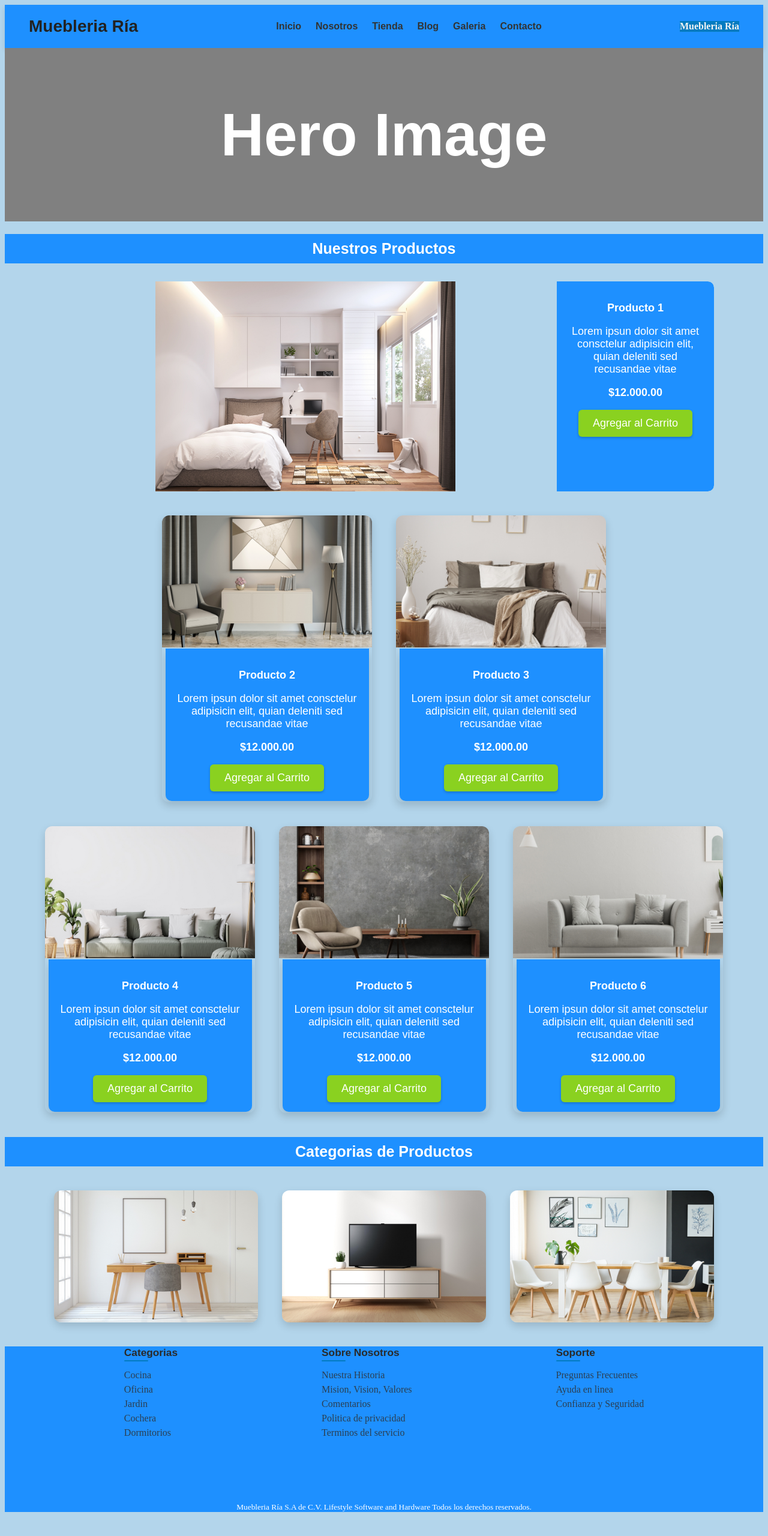
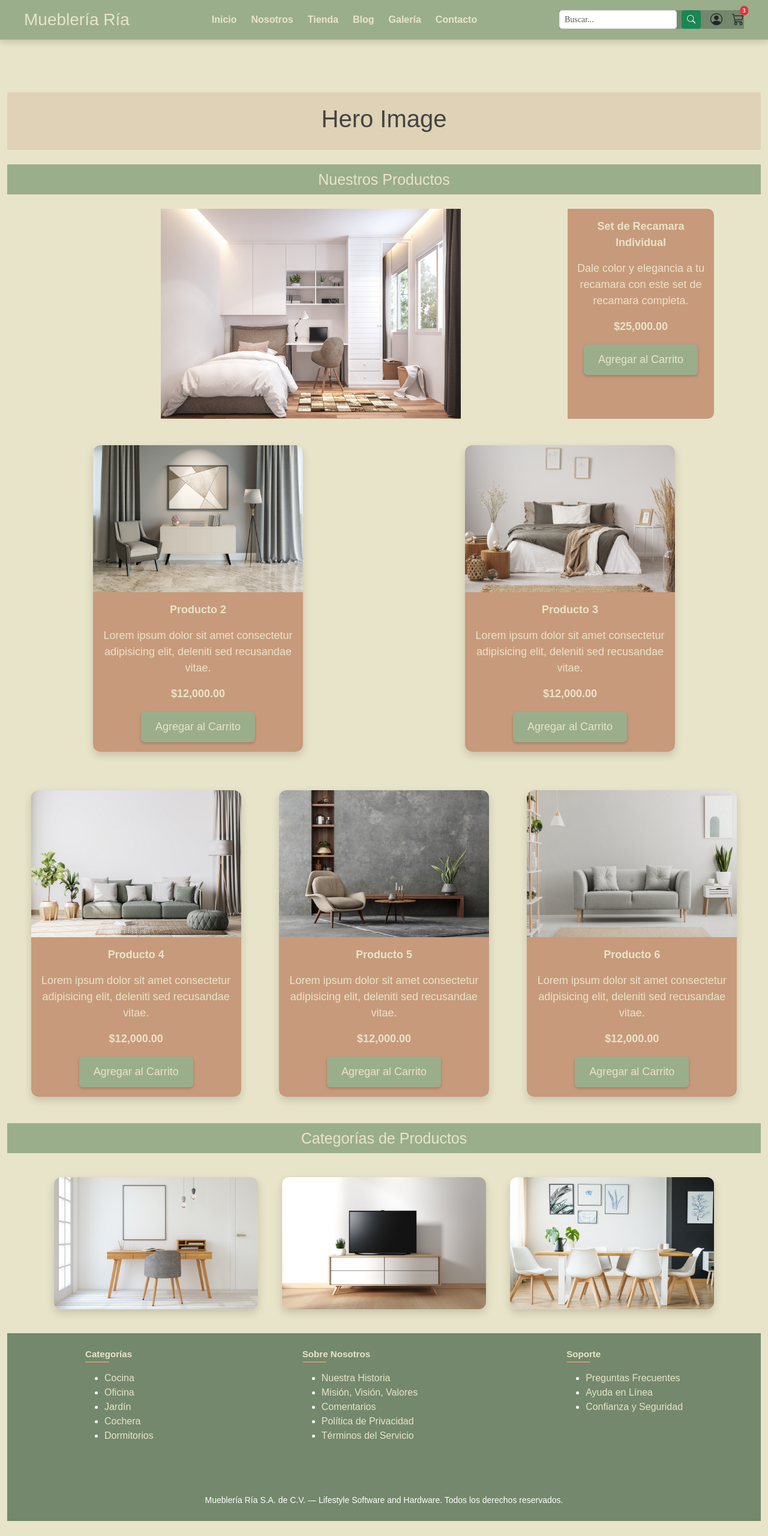
Before and after one commit to HosoSlkRfc/Entregable_proyecto_frontend, a plain HTML site: page Index.html in a window 1280 px wide. Shown: the whole page at 60% size. After the commit the page ends 2535 px from the top, so only its background shows below. Drawn offline with nearby package versions, Linux system fonts and the light colour scheme.

Commit message:
se Hizo responsibo y se cambio la gama de colores

```diff
--- a/Css/style.css
+++ b/Css/style.css
@@ -1,73 +1,64 @@
 
-body{
-    background-color: #b3d5eb;
-}
-
-.playfair-nec{
-  font-family: "Playfair", serif;
-  font-optical-sizing: auto;
-  font-weight: ;
-  font-style: normal;
-  font-variation-settings:"wdth" 100;
-}
-
-.playfair-nec-negri{
-  font-family: "Playfair", serif;
-  font-optical-sizing: auto;
-  font-weight: 700;
-  font-style: normal;
-  font-variation-settings: "wdth" 100;
+body {
+  background-color: #E8E4C9;
+  color: #444;
+  padding-top: 150px;
+  font-family: 'Raleway', sans-serif;
 }
 
 
-.raleway-nec1{
+.playfair-nec, .playfair-nec-negri {
+  font-family: "Playfair", serif;
+  font-optical-sizing: auto;
+}
+
+.playfair-nec-negri {
+  font-weight: 700;
+}
+
+.raleway-nec1, .raleway-nec1-negri {
   font-family: "Raleway", sans-serif;
   font-optical-sizing: auto;
-  font-weight: ;
-  font-style: normal;
 }
 
-.raleway-nec1-negri{
-  font-family: "Raleway", sans-serif;
-  font-optical-sizing: auto;
+.raleway-nec1-negri {
   font-weight: 700;
-  font-style: normal;
 }
 
-.heroimg{
-    background-color: gray;
-    color: white;
+
+.heroimg {
+  background-color: #E0D2B6;
+  color: #444;
   padding: 20px;
   font-size: 50px;
   text-align: center;
+}
 
 
-}
-
-.fondo-titulo1{
-
-    background-color: dodgerblue;
-    color: white;
+.fondo-titulo1 {
+  background-color: #9BAE8C;
+  color: #E8E4C9;
   font-size: 25px;
   text-align: center;
   padding: 10px;
 }
 
-.fondo-etq1{
-    background-color: dodgerblue;
-    color: white;
+
+.fondo-etq1 {
+  width: 100%;
+  background-color: #C79A7B;
+  color: #E8E4C9;
   font-size: 18px;
   text-align: center;
-    width: auto;
-    max-width: 90%;
-    margin: 2px;
   padding: 16px 12px;
-    border-radius: 0 0 10px 10px;
-    box-shadow: 0 8px 16px rgba(0,0,0,.15);
+  border-radius: 0 0 12px 12px;
+  box-shadow: none;
+  margin: 0;
 }
-.fondo-etqhorizontal{
-    background-color: dodgerblue;
-    color: white;
+
+.fondo-etqhorizontal {
+  background-color: #C79A7B;
+  color: #E8E4C9;
   font-size: 18px;
   text-align: center;
   width: 250px;
@@ -77,9 +68,10 @@ body{
   box-shadow: none;
 }
 
-.bcarrito{
-    background-color: rgb(138, 209, 32);
-    color: white;
+
+.bcarrito {
+  background-color: #9BAE8C;
+  color: #E8E4C9;
   border: none;
   border-radius: 6px;
   padding: 12px 24px;
@@ -90,29 +82,31 @@ body{
   text-align: center;
   box-shadow: 0 2px 4px rgba(0, 0, 0, 0.2);
 }
+.bcarrito:hover {
+  background-color: #73886C;
+}
 
-.img-producvertical{
+
+.img-producvertical {
   display: flex;
   flex-direction: column;
   align-items: center;
-    justify-content: center;
-    /*background-color: #f4f4f4;*/
+  justify-content: flex-start;
+  max-width: 350px;
+  width: 100%;
+  margin: 20px auto;
   border-radius: 12px;
   overflow: hidden;
-    max-width: 350px;
   box-shadow: 0 6px 14px rgba(0,0,0,.15);
 }
-
-
-.img-productosobre{
-    width: 420px;
-    height: 220px;
-    object-fit: cover;
+.img-productosobre {
+  width: 100%;
+  height: auto;
   border-radius: 12px 12px 0 0;
   display: block;
+  object-fit: cover;
 }
-
-.img-produtohorizontal{
+.img-produtohorizontal {
   display: flex;
   align-items: stretch;
   justify-content: center;
@@ -122,25 +116,24 @@ max-width: 1100px;
   margin: 30px auto;
   overflow: hidden;
 }
-.img-produ-lado{
+.img-produ-lado {
   width: 80%;
   height: 350px;
   object-fit: contain;
   border-radius: 10px 0 0 10px;
   display: block;
 }
-
-.fila-productos{
+.fila-productos {
   display: flex;
   flex-wrap: wrap;
   justify-content: center;
   gap: 40px;
   margin: 40px auto;
   max-width: 1200px;
-
 }
 
-.categoria{
+
+.categoria {
   position: relative;
   width: 340px;
   height: 220px;
@@ -150,82 +143,76 @@ overflow: hidden;
   cursor: pointer;
   transition: transform 0.3s ease;
 }
-.img-categoria{
+.img-categoria {
   width: 100%;
   height: 100%;
   object-fit: cover;
   display: block;
   transition: transform 0.5s ease, filter 0.3s ease;
 }
-.categoria:hover .img-categoria{
+.categoria:hover .img-categoria {
   transform: scale(1.1);
   filter: brightness(0.3);
 }
-.overlay{
+.overlay {
   position: absolute;
   top: 50%;
   left: 50%;
   transform: translate(-50%, -50%);
-    color: white;
+  color: #E8E4C9;
   font-size: 24px;
   font-weight: bold;
   opacity: 0;
   transition: opacity 0.3 ease;
   text-shadow: 0 2px 4px rgba(0, 0, 0, 0.6);
 }
-.categoria:hover .overlay{
+.categoria:hover .overlay {
   opacity: 1;
 }
-header{
-    background-color: #f4f4f4;
+
+
+header {
+  background-color: #9BAE8C;
   padding: 20px 40px;
   display: flex;
   justify-content: space-between;
   align-items: center;
   box-shadow: 0 4px 8px rgba(0, 0, 0, 0.1);
 }
-.titulo{
+.titulo {
   font-size: 28px;
-    color: #222;
+  color: #E8E4C9;
   margin: 0;
 }
-.menu-principal ul{
+.menu-principal ul {
   list-style: none;
   display: flex;
   gap: 24px;
   margin: 0;
   padding: 0;
 }
-.menu-principal a{
+.menu-principal a {
   text-decoration: none;
-    font-family: Arial, Helvetica, sans-serif;
   font-weight: 600;
-    color: #333;
-    transition: color 0.3s, border-buttom 0.3s;
-    padding-bottom: 2px solid transparent;
+  color: #E8E4C9;
+  transition: color 0.3s, border-bottom 0.3s;
+}
+.menu-principal a:hover {
+  color: #C79A7B;
+  border-bottom: 2px solid #C79A7B;
 }
 
-.menu-principal a:hover{
-    color: white;
-    border-bottom: 2px solid dodgerblue;
-}
-@media (max-width: 768px){
-    header{
-        flex-direction: column;
-        text-align: center;
-    }
-    .menu-principal ul{
-        flex-direction: column;
-        gap: 12px;
-    }
-}
-span{
-    background-color: #037BC0;
-    color: #f4f4f4;
+span {
+  background-color: #73886C;
+  color: #E8E4C9;
 }
 
 
-.menubajo{
+footer {
+  background-color: #73886C;
+  color: #E8E4C9;
+}
+.menubajo {
   margin: 0 100px;
   display: flex;
   flex-direction: column;
@@ -236,50 +223,149 @@ span{
   border-radius: 12px;
   overflow: hidden;
 }
-
-.menubajo h3{
+.menubajo h3 {
   margin: 0 0 8px;
   font-size: 1.08rem;
   font-weight: 600;
-    color: #2a2a2a;
+  color: #E8E4C9;
   position: relative;
 }
-.menubajo h3::after{
+.menubajo h3::after {
   content: "";
-    position:absolute;
+  position: absolute;
   left: 0;
   bottom: -4px;
   width: 40px;
   height: 2px;
-    background: #037BC0;
+  background: #C79A7B;
   border-radius: 2px;
 }
-
-.menubajo ul{
-    margin: 0;
-    padding: 0;
-    list-style: none;
-    display: flex;
-    flex-direction: column;
-    gap: 6px;
+.menubajo a {
+  text-decoration: none;
+  color: #E8E4C9;
 }
-.menubajo a{
-    text-decoration: none;
-    color: #2c3e50;
-    transition: color.2s;
-    transform: .15s;
-}
-.menubajo a:hover{
-    color:#f4f4f4;
+.menubajo a:hover {
+  color: #C79A7B;
   text-decoration: underline;
   transform: translateX(3px);
 }
 
-footer{
-    background-color: dodgerblue;
-    color: white;
+
+.header-fijo {
+  position: fixed;
+  top: 0;
+  left: 0;
+  width: 100%;
+  z-index: 999;
+  background-color: #9BAE8C;
+  box-shadow: 0 4px 10px rgba(0, 0, 0, 0.15);
 }
+body { padding-top: 130px; }
+
+
+.icon-hover { transition: all 0.3s ease; }
+.icon-hover:hover {
+  color: #C79A7B !important;
+  transform: scale(1.1);
+}
+.badge {
+  font-size: 0.65rem;
+  padding: 0.3em 0.4em;
+  transform: translate(-25%, -25%);
+}
+.menu-toggle{
+    display: none !important;
+}
+
+
+@media (max-width: 768px) {
   header {
-    background-color: dodgerblue;
-    color: white;
+    flex-direction: column;
+    text-align: center;
   }
+
+
+  .menu-principal ul {
+    flex-direction: column;
+    gap: 12px;
+  }
+
+  .img-produtohorizontal {
+    flex-direction: column;
+    align-items: center;
+    text-align: center;
+    max-width: 100%;
+  }
+
+  .img-produ-lado {
+    width: 100%;
+    height: auto;
+    border-radius: 10px 10px 0 0;
+  }
+
+  .fondo-etqhorizontal {
+    width: 100%;
+    border-radius: 0 0 10px 10px;
+    box-shadow: 0 6px 12px rgba(0,0,0,.1);
+  }
+
+  .bcarrito {
+    display: block;
+    margin: 10px auto 0;
+    width: 90%;
+    font-size: 16px;
+    padding: 10px 16px;
+  }
+
+  .img-producvertical {
+    max-width: 90%;
+  }
+
+  .fondo-etq1 {
+    font-size: 16px;
+    padding: 12px;
+  }
+
+  .badge {
+    font-size: 0.55rem;
+    padding: 0.2em 0.35em;
+  }
+
+
+.menu-toggle {
+  display: block !important;
+  background: none;
+  border: none;
+  color: #E8E4C9;
+  font-size: 28px;
+  cursor: pointer;
+  margin-top: 5px;
+}
+
+.menu-principal {
+  display: none;
+  width: 100%;
+  background-color: #9BAE8C;
+  margin-top: 10px;
+  border-radius: 8px;
+  box-shadow: 0 4px 10px rgba(0,0,0,0.15);
+}
+
+.menu-principal ul {
+  flex-direction: column;
+  gap: 8px;
+  padding: 10px 0;
+}
+
+.menu-principal a {
+  display: block;
+  padding: 8px;
+  font-size: 14px;
+  text-align: center;
+}
+
+.menu-principal.show {
+  display: flex;
+}
+
+}
--- a/Index.html
+++ b/Index.html
@@ -1,146 +1,209 @@
 <!DOCTYPE html>
-<html>
+<html lang="es">
 <head>
-        <title> Muebleria Ría</title>
+  <meta charset="utf-8">
+  <meta name="viewport" content="width=device-width, initial-scale=1">
+  <title>Mueblería Ría</title>
+
+
+  <link href="https://cdn.jsdelivr.net/npm/bootstrap@5.3.8/dist/css/bootstrap.min.css" rel="stylesheet" integrity="sha384-sRIl4kxILFvY47J16cr9ZwB07vP4J8+LH7qKQnuqkuIAvNWLzeN8tE5YBujZqJLB" crossorigin="anonymous">
+  <script src="https://cdn.jsdelivr.net/npm/bootstrap@5.3.8/dist/js/bootstrap.bundle.min.js" integrity="sha384-FKyoEForCGlyvwx9Hj09JcYn3nv7wiPVlz7YYwJrWVcXK/BmnVDxM+D2scQbITxI" crossorigin="anonymous"></script>
+
+
+<link rel="stylesheet" href="https://cdn.jsdelivr.net/npm/bootstrap-icons@1.11.3/font/bootstrap-icons.min.css">
+
   <link rel="stylesheet" href="Css/style.css">
 </head>
+
 <body>
-        <header> <h1 class="titulo raleway-nec1">Muebleria Ría</h1>
+  <div class="container-fluid">
+
+
+ <header class="text-center py-3 header-fijo">
+  <h1 class="titulo raleway-nec1">Mueblería Ría</h1>
+
+
+  <button class="menu-toggle" aria-label="Abrir menú">
+    <i class="bi bi-list"></i>
+  </button>
+
   <nav class="menu-principal">
     <ul>
-                <li><a href="">Inicio</a></li>
-                    <li><a href="">Nosotros</a></li>
-                        <li><a href="">Tienda</a></li>
-                            <li><a href="">Blog</a></li>
-                                <li><a href="">Galeria</a></li>
-                                    <li><a href="">Contacto</a></li>
+      <li><a href="#">Inicio</a></li>
+      <li><a href="#">Nosotros</a></li>
+      <li><a href="#">Tienda</a></li>
+      <li><a href="#">Blog</a></li>
+      <li><a href="#">Galería</a></li>
+      <li><a href="#">Contacto</a></li>
     </ul>
   </nav>
-        <span class="playfair-nec-negri"> Muebleria Ría</span>
+
+  <span class="playfair-nec-negri">
+    <div class="d-flex align-items-center gap-3">
+      <form class="d-flex" role="search">
+        <input class="form-control form-control-sm me-2" type="search" placeholder="Buscar..." aria-label="Buscar">
+        <button class="btn btn-success btn-sm" type="submit">
+          <i class="bi bi-search"></i>
+        </button>
+      </form>
+
+
+      <div class="d-flex align-items-center gap-3">
+        <a href="#" class="text-dark fs-5 icon-hover"><i class="bi bi-person-circle"></i></a>
+        <a href="#" class="text-dark fs-5 position-relative icon-hover">
+          <i class="bi bi-cart3"></i>
+          <span class="position-absolute top-0 start-100 translate-middle badge rounded-pill bg-danger">3</span>
+        </a>
+      </div>
+    </div>
+  </span>
 </header>
+
+
     <main>
-            <div class="heroimg raleway-nec1">
+
+
+      <div class="heroimg raleway-nec1 text-center my-4">
         <h1>Hero Image</h1>
       </div>
-            <h2 class="raleway-nec1 fondo-titulo1">Nuestros Productos</h2>
 
-          <div class="img-produtohorizontal">
+
+      <h2 class="raleway-nec1 fondo-titulo1 text-center">Nuestros Productos</h2>
+
+      <div class="img-produtohorizontal my-4">
         <img src="Cat/producto1.jpg" alt="Imagen Producto 1" class="img-produ-lado">
-
         <div class="fondo-etqhorizontal">
-                <p class="raleway-nec1-negri">Producto 1</p>
-                <p class="raleway-nec1">Lorem ipsun dolor sit amet consctelur adipisicin elit, quian deleniti sed recusandae vitae</p>
-                <p class="raleway-nec1-negri">$12.000.00</p>
+          <p class="raleway-nec1-negri">Set de Recamara Individual</p>
+          <p class="raleway-nec1">Dale color y elegancia a tu recamara con este set de recamara completa.</p>
+          <p class="raleway-nec1-negri">$25,000.00</p>
           <button class="bcarrito">Agregar al Carrito</button>
         </div>
       </div>
-            <section class="fila-productos">
+
+
+      <section class="fila-productos my-4">
         <div class="img-producvertical">
           <img src="Cat/producto2.jpg" alt="Imagen Producto 2" class="img-productosobre">
-
           <div class="fondo-etq1">
             <p class="raleway-nec1-negri">Producto 2</p>
-                <p class="raleway-nec1">Lorem ipsun dolor sit amet consctelur adipisicin elit, quian deleniti sed recusandae vitae</p>
-                <p class="raleway-nec1-negri">$12.000.00</p>
+            <p class="raleway-nec1">Lorem ipsum dolor sit amet consectetur adipisicing elit, deleniti sed recusandae vitae.</p>
+            <p class="raleway-nec1-negri">$12,000.00</p>
             <button class="bcarrito">Agregar al Carrito</button>
           </div>
         </div>
+
         <div class="img-producvertical">
           <img src="Cat/producto3.jpg" alt="Imagen Producto 3" class="img-productosobre">
-
           <div class="fondo-etq1">
             <p class="raleway-nec1-negri">Producto 3</p>
-                <p class="raleway-nec1">Lorem ipsun dolor sit amet consctelur adipisicin elit, quian deleniti sed recusandae vitae</p>
-                <p class="raleway-nec1-negri">$12.000.00</p>
+            <p class="raleway-nec1">Lorem ipsum dolor sit amet consectetur adipisicing elit, deleniti sed recusandae vitae.</p>
+            <p class="raleway-nec1-negri">$12,000.00</p>
             <button class="bcarrito">Agregar al Carrito</button>
           </div>
         </div>
       </section>
-           <selection class="fila-productos">
+
+      <section class="fila-productos my-4">
         <div class="img-producvertical">
           <img src="Cat/producto4.jpg" alt="Imagen Producto 4" class="img-productosobre">
-
           <div class="fondo-etq1">
             <p class="raleway-nec1-negri">Producto 4</p>
-                <p class="raleway-nec1">Lorem ipsun dolor sit amet consctelur adipisicin elit, quian deleniti sed recusandae vitae</p>
-                <p class="raleway-nec1-negri">$12.000.00</p>
+            <p class="raleway-nec1">Lorem ipsum dolor sit amet consectetur adipisicing elit, deleniti sed recusandae vitae.</p>
+            <p class="raleway-nec1-negri">$12,000.00</p>
             <button class="bcarrito">Agregar al Carrito</button>
           </div>
         </div>
+
         <div class="img-producvertical">
           <img src="Cat/producto5.jpg" alt="Imagen Producto 5" class="img-productosobre">
-
           <div class="fondo-etq1">
             <p class="raleway-nec1-negri">Producto 5</p>
-                <p class="raleway-nec1">Lorem ipsun dolor sit amet consctelur adipisicin elit, quian deleniti sed recusandae vitae</p>
-                <p class="raleway-nec1-negri">$12.000.00</p>
+            <p class="raleway-nec1">Lorem ipsum dolor sit amet consectetur adipisicing elit, deleniti sed recusandae vitae.</p>
+            <p class="raleway-nec1-negri">$12,000.00</p>
             <button class="bcarrito">Agregar al Carrito</button>
           </div>
         </div>
+
         <div class="img-producvertical">
           <img src="Cat/producto6.jpg" alt="Imagen Producto 6" class="img-productosobre">
-
           <div class="fondo-etq1">
             <p class="raleway-nec1-negri">Producto 6</p>
-                <p class="raleway-nec1">Lorem ipsun dolor sit amet consctelur adipisicin elit, quian deleniti sed recusandae vitae</p>
-                <p class="raleway-nec1-negri">$12.000.00</p>
+            <p class="raleway-nec1">Lorem ipsum dolor sit amet consectetur adipisicing elit, deleniti sed recusandae vitae.</p>
+            <p class="raleway-nec1-negri">$12,000.00</p>
             <button class="bcarrito">Agregar al Carrito</button>
           </div>
         </div>
-           </selection>
-           <h2 class="raleway-nec1 fondo-titulo1">Categorias de Productos</h2>
-           <selection class="fila-productos">
+      </section>
+
+
+      <h2 class="raleway-nec1 fondo-titulo1 text-center my-4">Categorías de Productos</h2>
+
+      <section class="fila-productos">
         <div class="categoria">
           <img src="Cat/categoria1.jpg" alt="Oficina" class="img-categoria">
           <div class="overlay raleway-nec1-negri">Oficina</div>
         </div>
+
         <div class="categoria">
           <img src="Cat/categoria2.jpg" alt="Hogar" class="img-categoria">
           <div class="overlay raleway-nec1-negri">Hogar</div>
         </div>
+
         <div class="categoria">
           <img src="Cat/categoria3.jpg" alt="Cocina" class="img-categoria">
           <div class="overlay raleway-nec1-negri">Cocina</div>
         </div>
-           </selection>
+      </section>
     </main>
-<footer>
-<selection class="fila-productos">
+
+
+    <footer class="text-white py-4">
+      <section class="d-flex justify-content-center flex-wrap gap-5 text-start">
         <div class="menubajo">
-  <small><h3 class="raleway-nec1-negri">Categorias</h3></small>
+          <h3 class="raleway-nec1-negri"><small>Categorías</small></h3>
+          <nav>
             <ul>
-                <li ><a href="">Cocina</a></li>
-                    <li><a href="">Oficina</a></li>
-                        <li><a href="">Jardin</a></li>
-                            <li><a href="">Cochera</a></li>
-                                <li><a href="">Dormitorios</a></li>
+              <li><a href="#">Cocina</a></li>
+              <li><a href="#">Oficina</a></li>
+              <li><a href="#">Jardín</a></li>
+              <li><a href="#">Cochera</a></li>
+              <li><a href="#">Dormitorios</a></li>
             </ul>
           </nav>
         </div>
+
         <div class="menubajo">
-        <small><h3 class="raleway-nec1-negri">Sobre Nosotros</h3></small>
+          <h3 class="raleway-nec1-negri"><small>Sobre Nosotros</small></h3>
+          <nav>
             <ul>
-                <li><a href="">Nuestra Historia</a></li>
-                    <li><a href="">Mision, Vision, Valores</a></li>
-                        <li><a href="">Comentarios</a></li>
-                            <li><a href="">Politica de privacidad</a></li>
-                                <li><a href="">Terminos del servicio</a></li>
+              <li><a href="#">Nuestra Historia</a></li>
+              <li><a href="#">Misión, Visión, Valores</a></li>
+              <li><a href="#">Comentarios</a></li>
+              <li><a href="#">Política de Privacidad</a></li>
+              <li><a href="#">Términos del Servicio</a></li>
             </ul>
           </nav>
         </div>
+
         <div class="menubajo">
-             <small><h3 class="raleway-nec1-negri">Soporte</h3></small>
+          <h3 class="raleway-nec1-negri"><small>Soporte</small></h3>
+          <nav>
             <ul>
-                <li><a href="">Preguntas Frecuentes</a></li>
-                    <li><a href="">Ayuda en linea</a></li>
-                        <li><a href="">Confianza y Seguridad</a></li>
+              <li><a href="#">Preguntas Frecuentes</a></li>
+              <li><a href="#">Ayuda en Línea</a></li>
+              <li><a href="#">Confianza y Seguridad</a></li>
             </ul>
           </nav>
-        </div
-</selection>
-<small>
-  Muebleria Ría S.A de C.V. Lifestyle Software and Hardware Todos los derechos reservados.
-</small>
+        </div>
+      </section>
+
+      <div class="text-center mt-4 small">
+        Mueblería Ría S.A. de C.V. — Lifestyle Software and Hardware. Todos los derechos reservados.
+      </div>
     </footer>
+
+  </div>
+  <script src="JS/funcion.js"></script>
+
 </body>
 </html>
```
Also changed, not shown: JS/funcion.js (added, +7 -0 lines). Lines whose indentation alone changed are shown as unchanged.
